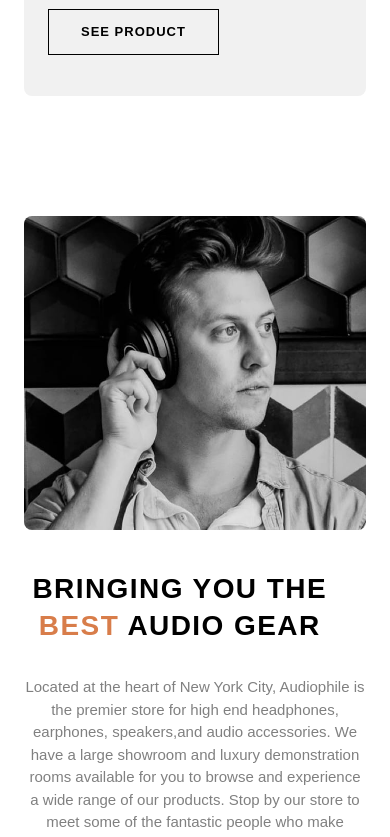
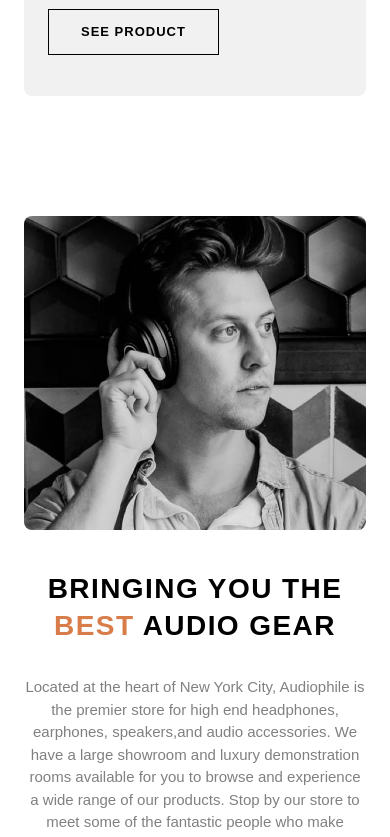
Before and after one commit to jNembhard/audiophile-ecom, a Next.js app: page / in a window 390 px wide. Shown: the part 2742-3579 px from the top of the page. Built offline with nearby package versions, Linux system fonts and the light colour scheme.

Commit message:
earphone and audiogear edit

```diff
--- a/components/molecules/AudioGear.tsx
+++ b/components/molecules/AudioGear.tsx
@@ -35,6 +35,7 @@ const AudioGear = () => {
           textTransform="uppercase"
           maxWidth={{ base: "20ch", sm: "25ch", lg: "22ch" }}
           mb={{ base: "2rem", sm: "2.5rem" }}
+          mx={{ base: "auto", lg: "unset" }}
         >
           Bringing you the{" "}
           <Box as="span" color="rawSienna">
--- a/components/molecules/home_gallery/YX1Earphones.tsx
+++ b/components/molecules/home_gallery/YX1Earphones.tsx
@@ -26,7 +26,7 @@ const YX1Earphones = () => {
       </Box>
       <Box>
         <Box
-          position="relative"
+          position={{ sm: "relative" }}
           bg="seashell"
           height="100%"
           pl={{ base: "1.5rem", sm: "2rem", md: "2.5625rem", lg: "5.9375rem" }}
```
